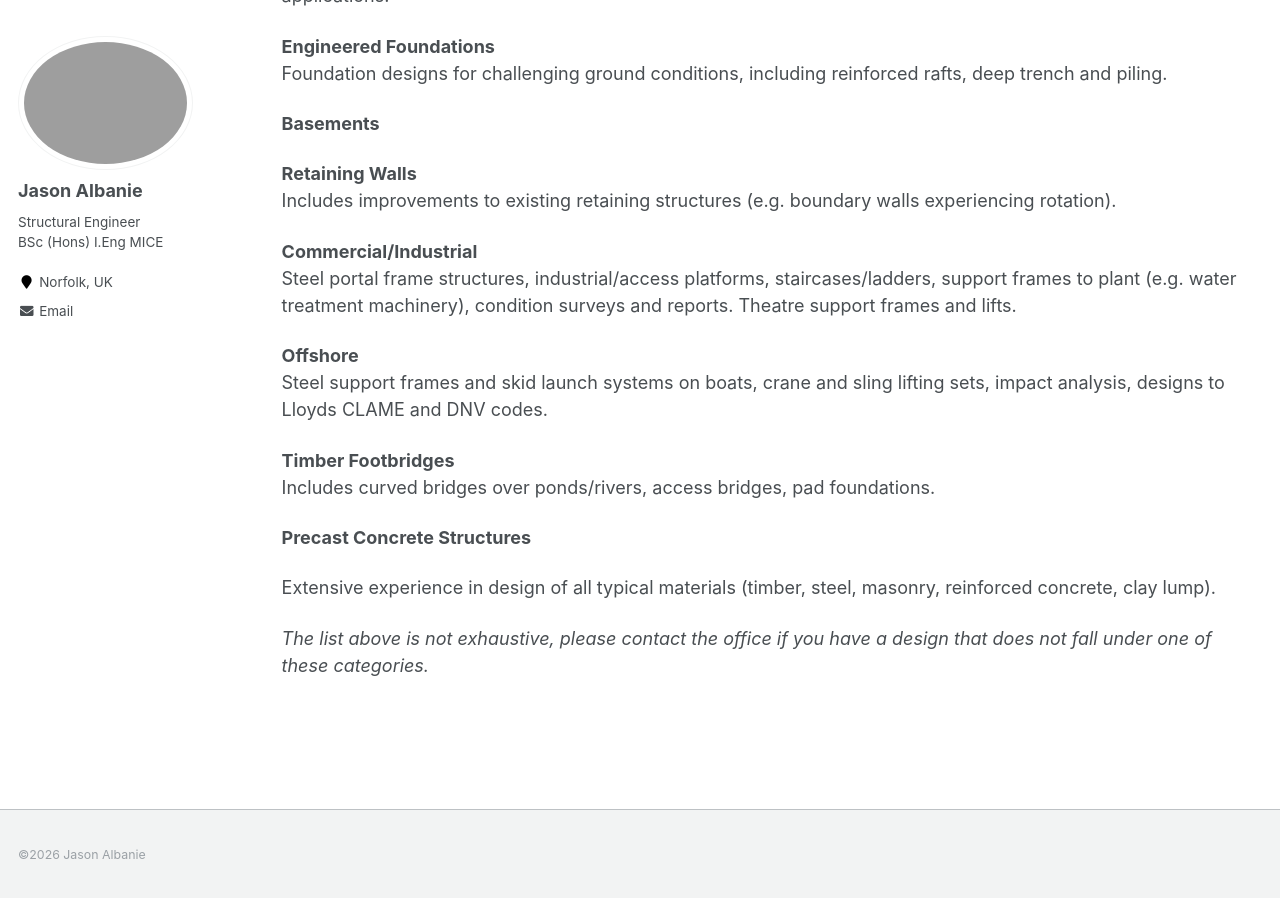
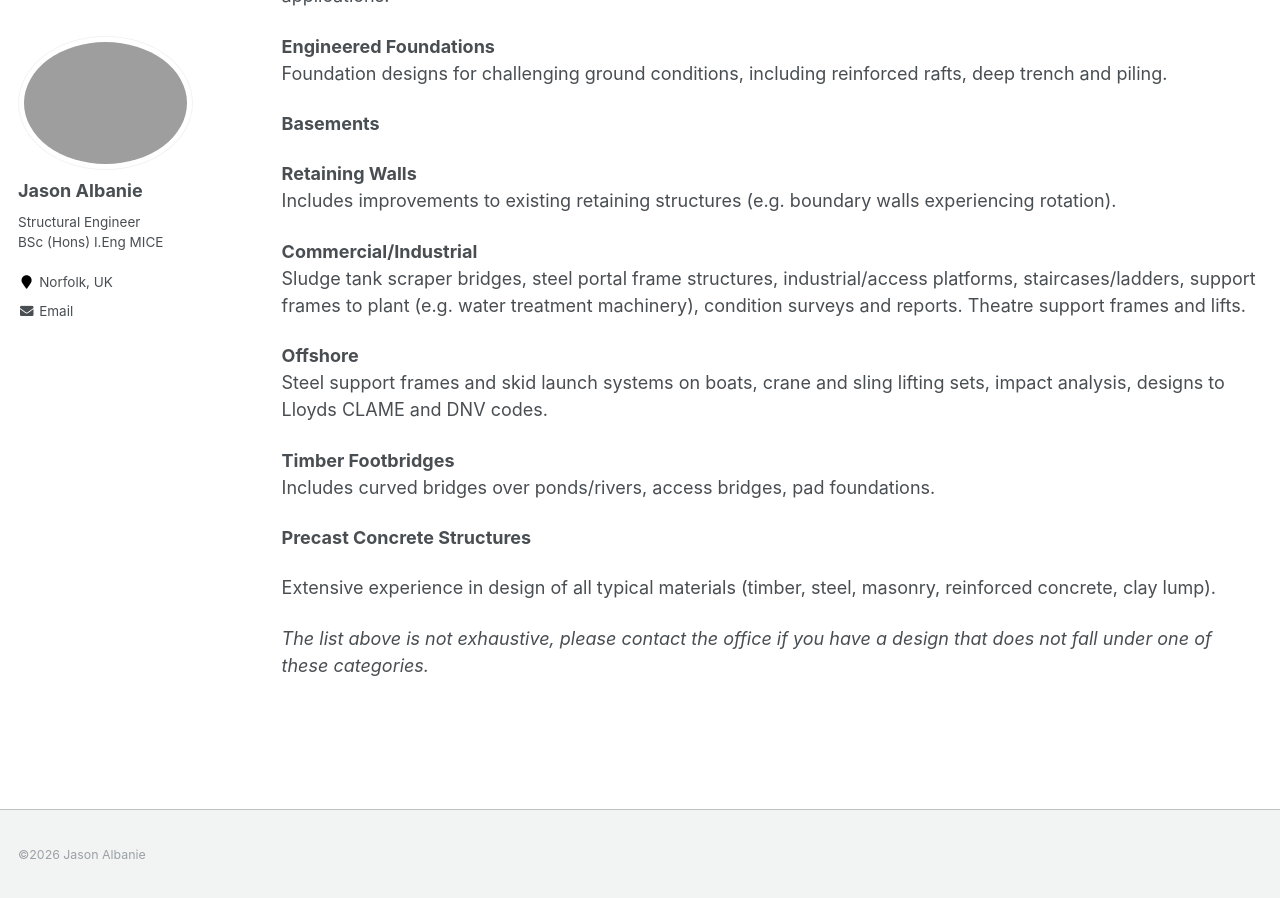
Before and after one commit to weybreads/weybreads.github.io, a Jekyll site: the page built from _pages/services.md, in a window 1280 px wide and 900 px high, scrolled down 620 px. Built offline with Jekyll 4.4.1, drawn with Linux system fonts in a browser that asks for light colours.

Commit message:
Add sludge tank scraper bridges to commercial/industrial services
Co-Authored-By: Claude Opus 4.6 (1M context) <noreply@anthropic.com>

```diff
--- a/_pages/services.md
+++ b/_pages/services.md
@@ -28,7 +28,7 @@ Foundation designs for challenging ground conditions, including reinforced rafts
 Includes improvements to existing retaining structures (e.g. boundary walls experiencing rotation).
 
 <strong>Commercial/Industrial</strong><br>
-Steel portal frame structures, industrial/access platforms, staircases/ladders, support frames to plant (e.g. water treatment machinery), condition surveys and reports. Theatre support frames and lifts.
+Sludge tank scraper bridges, steel portal frame structures, industrial/access platforms, staircases/ladders, support frames to plant (e.g. water treatment machinery), condition surveys and reports. Theatre support frames and lifts.
 
 <strong>Offshore</strong><br>
 Steel support frames and skid launch systems on boats, crane and sling lifting sets, impact analysis, designs to Lloyds CLAME and DNV codes.
```
